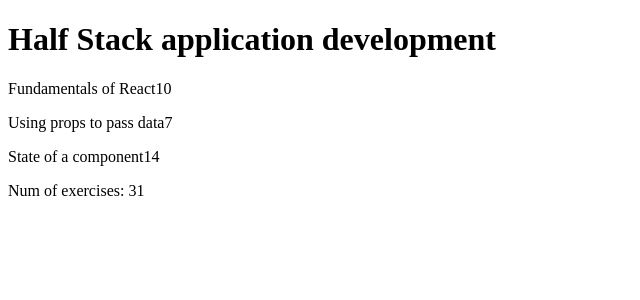
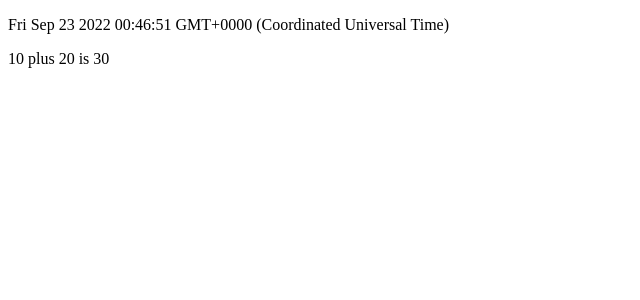
Before and after one commit to dohboy97/react, a React (Create React App) app in the folder part1/: page / in a window 1280 px wide. Shown: the top 300 px of the page, without its empty margins (0-640 px from the left). Built offline with nearby package versions, Linux system fonts and the light colour scheme.

Commit message:
fullstack open tut

```diff
--- a/part1/src/App.js
+++ b/part1/src/App.js
@@ -1,82 +1,16 @@
-
-// const Hello = (props) => {
-//   return (
-//     <div>
-//       <p>Hello {props.name} you are {props.age} years old</p>
-//     </div>
-//   )
-// }
-
-// const App = () => {
-
-//   return (
-//     <div>
-//       <h1>Greetings</h1>
-//       <Hello name = 'connor' age = '36'/>
-//       <Hello name = 'chielu' age = {parts[2].exercises}/>
-//       <Hello name = 'pinhead' age = {Math.floor(Math.random()*100)}/>
-//     </div>
-//   );
-//
+function App (){
 
 
-//PRACTICE PROBLEM
+  const now = new Date()
+  const a = 10
+  const b = 20
 
-const Header = (props) => {
-  console.log(props)
-  return <h1>{props.course.name}</h1>
-}
-
-const Part = (props) => {
-  return (
-    <p>{props.part.name}{props.part.exercises}</p>
-  )
-}
-
-const Content = (props) =>  {
-  return (
-    <div>
-    <Part part={props.parts[0]} />
-    <Part part={props.parts[1]} />
-    <Part part={props.parts[2]} />
+  return(
+  <div>
+    <p>{now.toString()}</p>
+    <p>{a} plus {b} is {a+b}</p>
   </div>
-
-  )
-}
-const Total = (props) => {
-  return (
-    <div>
-      <p>Num of exercises: {props.parts.reduce((acc,c)=> acc+c.exercises, 0)}</p>
-    </div>
-  )
-}
-
-function App () {
-
-    const course = {
-    name: 'Half Stack application development',
-    parts: [
-    {
-    name: 'Fundamentals of React',
-    exercises: 10
-  },
-  {
-    name: 'Using props to pass data',
-    exercises: 7
-  },
-  {
-    name: 'State of a component',
-    exercises: 14
+)
   }
-  ]
-}
-  return (
-    <div>
-    <Header course={course} />
-    <Content parts={course.parts} />
-    <Total parts={course.parts} />
-  </div>
-  )
-}
 
 export default App
```
